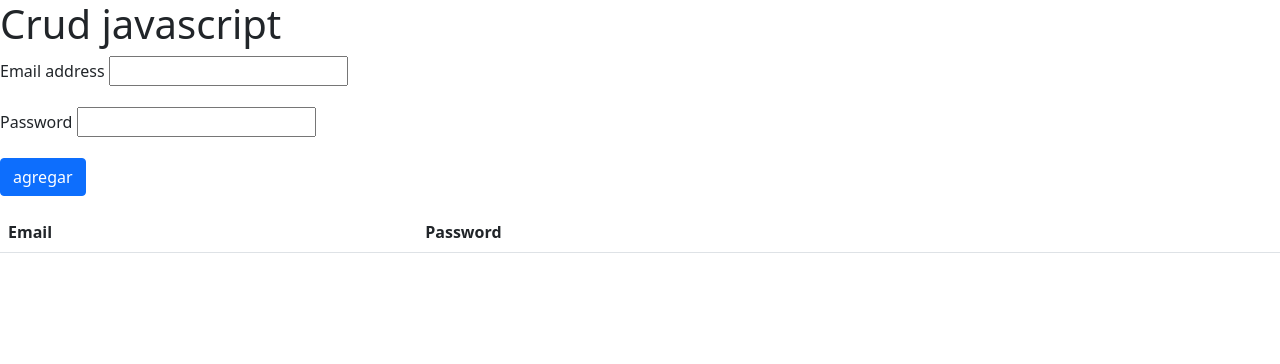
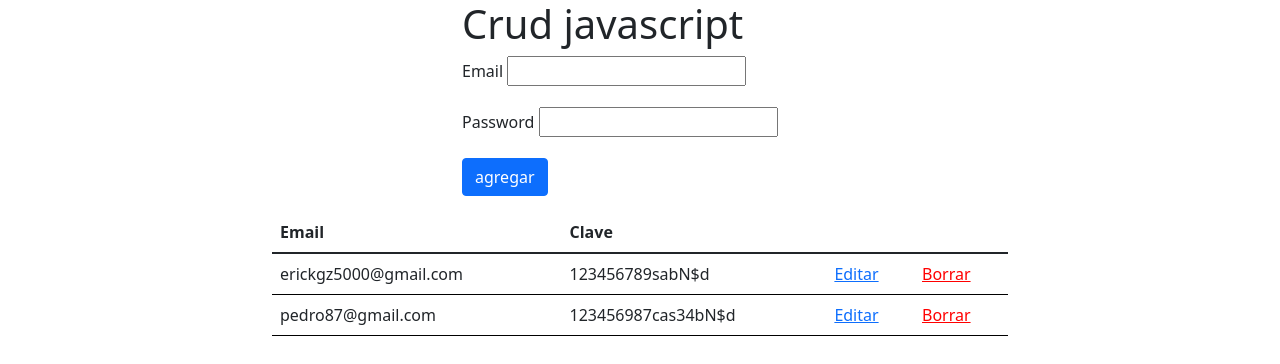
Before and after one commit to ERICKGZ87/practicaJavascript, a plain HTML site: page index.html in a window 1280 px wide. Drawn offline with nearby package versions, Linux system fonts and the light colour scheme.

Commit message:
crud javascript

```diff
--- a/Estilos.css
+++ b/Estilos.css
@@ -19,3 +19,7 @@ border-color:red;
     color:red;
 
 }
+
+.table{
+    border-color: black;
+}
--- a/app.js
+++ b/app.js
@@ -22,7 +22,16 @@ const regxEmail =
   const generateId = () => Math.random().toString(36).substr(2, 18);
 
   //array data donde se almacenara toda la informacion leer,agregar,editar,eliminar
-  data=[];
+  data=[
+  { id:generateId(),
+    email:"erickgz5000@gmail.com",
+    Clave:"123456789sabN$d"
+  },
+  { id:generateId(),
+    email:"pedro87@gmail.com",
+    Clave:"123456987cas34bN$d"
+  },
+];
 
 // funcion escuchar eventos
 Listerners();
@@ -47,8 +56,8 @@ function IniciarApp(){
 
 function ValidarCampos(e) {// reutilizo la funcion validarGeneral y le paso los parametros que pide...
 
-ValidarGeneral(e,"form-control1",regxEmail,"Esta correcto el Email","no es correcto el Email",1); //Email
-ValidarGeneral(e,"form-control2",regexp_password,"la contraseña es correcta","la contraseña es invalida",2)//clave
+ValidarGeneral(e,"form-control1",regxEmail,"Esta correcto el Email","No es correcto el Email debe ser por Ejemplo:fulano@gmail.com",1); //Email
+ValidarGeneral(e,"form-control2",regexp_password,"la contraseña es correcta","la contraseña debe ser ejemplo:147896VacA$",2)//clave
 
 }
 
@@ -151,13 +160,20 @@ function EliminarDatos(e){// eliminar datos
     console.log("🚀 ~ file: app.js ~ line 134 ~ EliminarDatos ~ IdElemento", IdElemento)
 
     data= data.filter(d=>d.id !== IdElemento) // devuelvo todos menos el id del elemento a eliminar
+
     InyectarHtml(data);// se vuelve a inyectar html
+    msjCorrecto("Has Borrado un Email",3)
+    setTimeout(function() {// eliminar el msj
+      LimpiarMsj(BotonAgregar,3)
+    },3000)
+
   }
 
 }
 
 function EditarDatos(e) {// edicion
 
+  if(e.target.classList.contains("EditarItems") ){
     const IdElemento = e.target.getAttribute("data-id");// se recibe el id del email a editar
     console.log(IdElemento)
 
@@ -219,6 +235,11 @@ function EditarDatos(e) {// edicion
 
   }
 
+
+
+
+}
+
 function InyectarHtml(informacion){
 
 
--- a/index.html
+++ b/index.html
@@ -1,19 +1,29 @@
 <!DOCTYPE html>
 <html lang="en">
+
 <head>
   <meta charset="UTF-8">
   <meta http-equiv="X-UA-Compatible" content="IE=edge">
   <meta name="viewport" content="width=device-width, initial-scale=1.0">
   <title>Crud javascript</title>
-    <link href="https://cdn.jsdelivr.net/npm/bootstrap@5.1.3/dist/css/bootstrap.min.css" rel="stylesheet" integrity="sha384-1BmE4kWBq78iYhFldvKuhfTAU6auU8tT94WrHftjDbrCEXSU1oBoqyl2QvZ6jIW3" crossorigin="anonymous">
+  <link href="https://cdn.jsdelivr.net/npm/bootstrap@5.1.3/dist/css/bootstrap.min.css" rel="stylesheet"
+    integrity="sha384-1BmE4kWBq78iYhFldvKuhfTAU6auU8tT94WrHftjDbrCEXSU1oBoqyl2QvZ6jIW3" crossorigin="anonymous">
   <link rel="stylesheet" href="Estilos.css">
 </head>
+
 <body>
+
+  <div class="container">
+    <div class="row">
+      <div class="col-sm-4">
+
+      </div>
+      <div class="col-sm-4">
         <h1>Crud javascript</h1>
 
         <form>
           <div class="mb-3">
-          <label for="exampleInputEmail1" class="form-label">Email address</label>
+            <label for="exampleInputEmail1" class="form-label">Email</label>
             <input type="email" class="form-control1" id="Email" aria-describedby="emailHelp">
             <p class="msj1"></p>
           </div>
@@ -23,17 +33,27 @@
             <p class="msj2"></p>
           </div>
 
-        <button type="submit" class="btn btn-primary">agregar</button><p class="msj3"></p>
+          <button type="submit" class="btn btn-primary">agregar</button>
+          <p class="msj3"></p>
 
         </form>
 
+      </div>
+      <div class="col-sm-4">
 
+      </div>
+    </div>
+<div class="row">
+  <div class="col-sm-2">
+
+  </div>
+  <div class="col-sm-8">
     <table class="table">
       <thead>
         <tr>
 
           <th scope="col">Email</th>
-            <th scope="col">Password</th>
+          <th scope="col">Clave</th>
           <th scope="col"></th>
           <th scope="col"></th>
         </tr>
@@ -42,9 +62,24 @@
 
       </tbody>
     </table>
+  </div>
+  <div class="col-sm-2">
+
+  </div>
+</div>
+
+
+
+
+  </div>
+
+
+
+
 
 
 
   <script src="app.js"></script>
 </body>
+
 </html>
```
Lines whose indentation alone changed are shown as unchanged.
